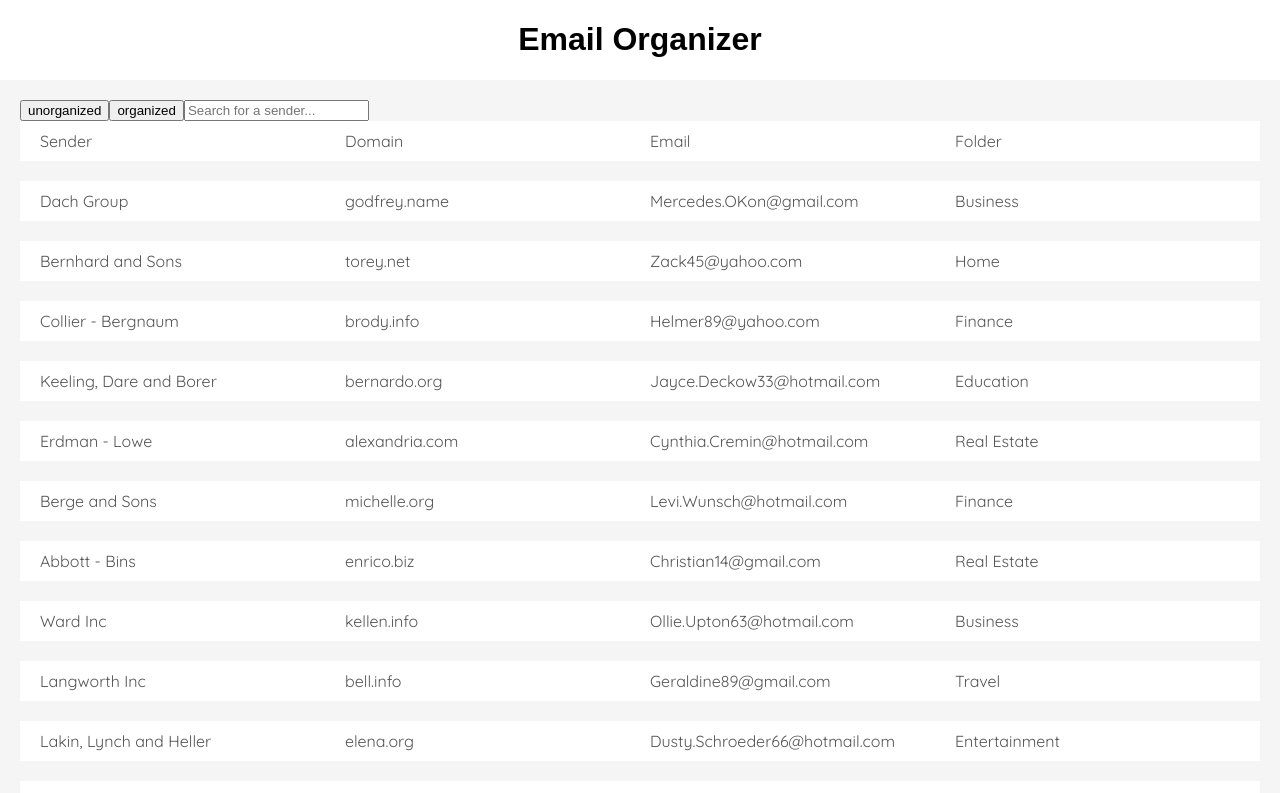
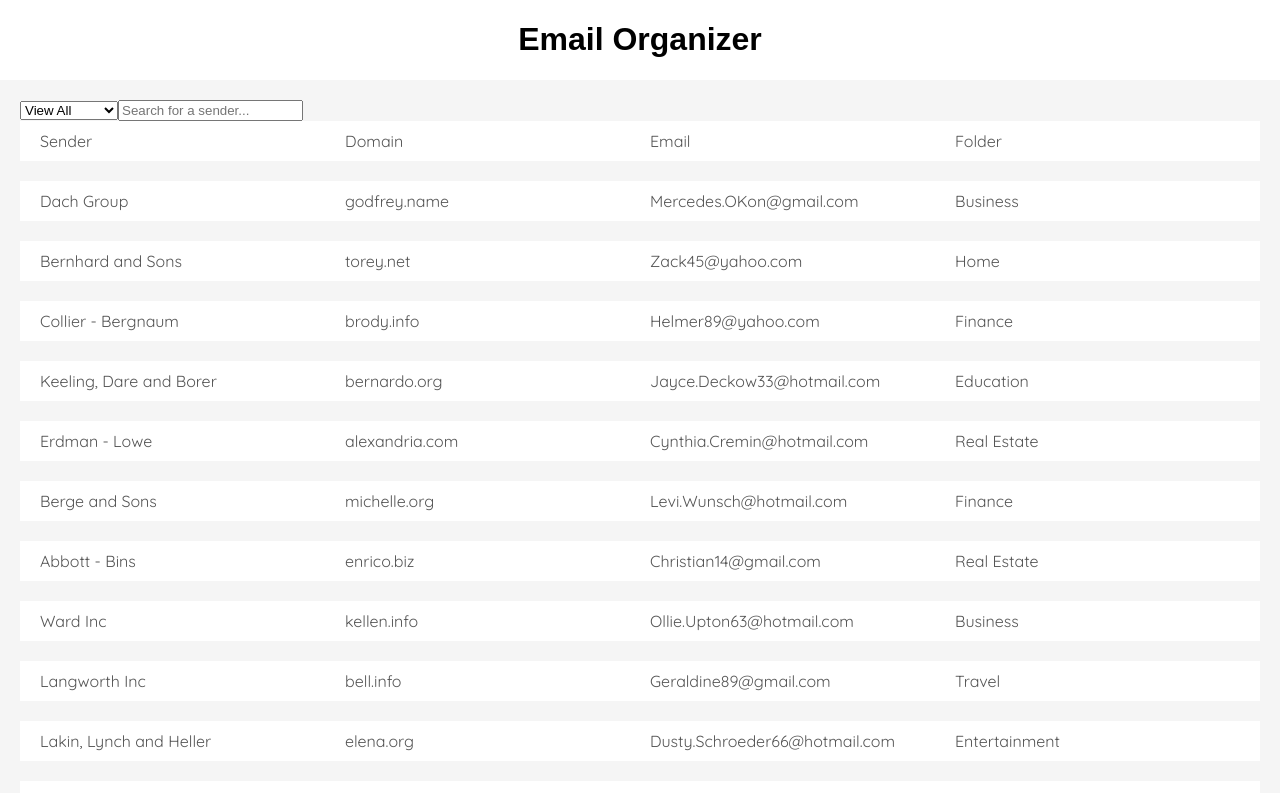
Before and after one commit to Jfrederick12/React_Contact_Filter, a React (Create React App) app: page / in a window 1280 px wide. Shown: the top 793 px of the page. Built offline with nearby package versions, Linux system fonts and the light colour scheme.

Commit message:
finish search by dropdown

```diff
--- a/src/components/results_list.js
+++ b/src/components/results_list.js
@@ -9,12 +9,14 @@ class ResultsList extends Component {
 		this.state = {
 			contacts: this.props.data,
 			search: '',
-			searchedContacts: this.props.data
+			searchedContacts: this.props.data,
 		}
+
+		this.handleChange = this.handleChange.bind(this)
 	}
 
 	searchInput(event) {
-		let contacts = this.props.data
+		const contacts = this.props.data
 		let searchedContacts = contacts.filter((contact) => {
 			return contact.sender.toLowerCase().indexOf(this.state.search.toLowerCase()) !== -1 ;
 		});
@@ -22,20 +24,32 @@ class ResultsList extends Component {
 			search: event.target.value,
 			contacts: searchedContacts
 		})
-		console.log()
-		console.log(this.state.search)
-		console.log(this.state.contacts)
 	}
 
-	searchOrganized(organized) {
+	handleChange(event) {
 		const contacts = this.props.data
+		if (event.target.value === 'all') {
+			this.setState({contacts: contacts})
+		} else {
 			let organizedContacts = contacts.filter((contact) => {
-			return contact.organize === organized;
+				return contact.organize.toString() === event.target.value;
 			})
 			this.setState({
 				contacts: organizedContacts
 			})
 		}
+  }
+
+	// searchOrganized(event) {
+	// 	this.setState({value: event.target.value});
+	// 	const contacts = this.props.data
+	// 	let organizedContacts = contacts.filter((contact) => {
+	// 		return contact.organize === event.target.value;
+	// 	})
+	// 	this.setState({
+	// 		contacts: organizedContacts
+	// 	})
+	// }
 
 
 	render() {
@@ -46,8 +60,12 @@ class ResultsList extends Component {
 
 		return(
 			<div className="results-list">
-				<button onClick={ () => this.searchOrganized(false)}>unorganized</button>
-				<button onClick={ () =>this.searchOrganized(true)}>organized</button>
+
+			<select onChange={this.handleChange}>
+				<option value='all'>View All</option>
+				<option value='true'>Organized</option>
+				<option value='false'>Unorganized</option>
+			</select>
 				<input type="text" value={this.state.search} placeholder="Search for a sender..." onChange={this.searchInput.bind(this)}/>
 				< SearchHeader />
 				{this.state.contacts.map((contact) => {
@@ -65,8 +83,4 @@ class ResultsList extends Component {
 	}
 }
 
-// `${show.title} ${show.description}`.toUpperCase().indexOf(this.props.searchTerm.toUpperCase()) >= 0)
-
 export default ResultsList;
-
-// < ResultsItem contact={contact} />
```
Lines whose indentation alone changed are shown as unchanged.
